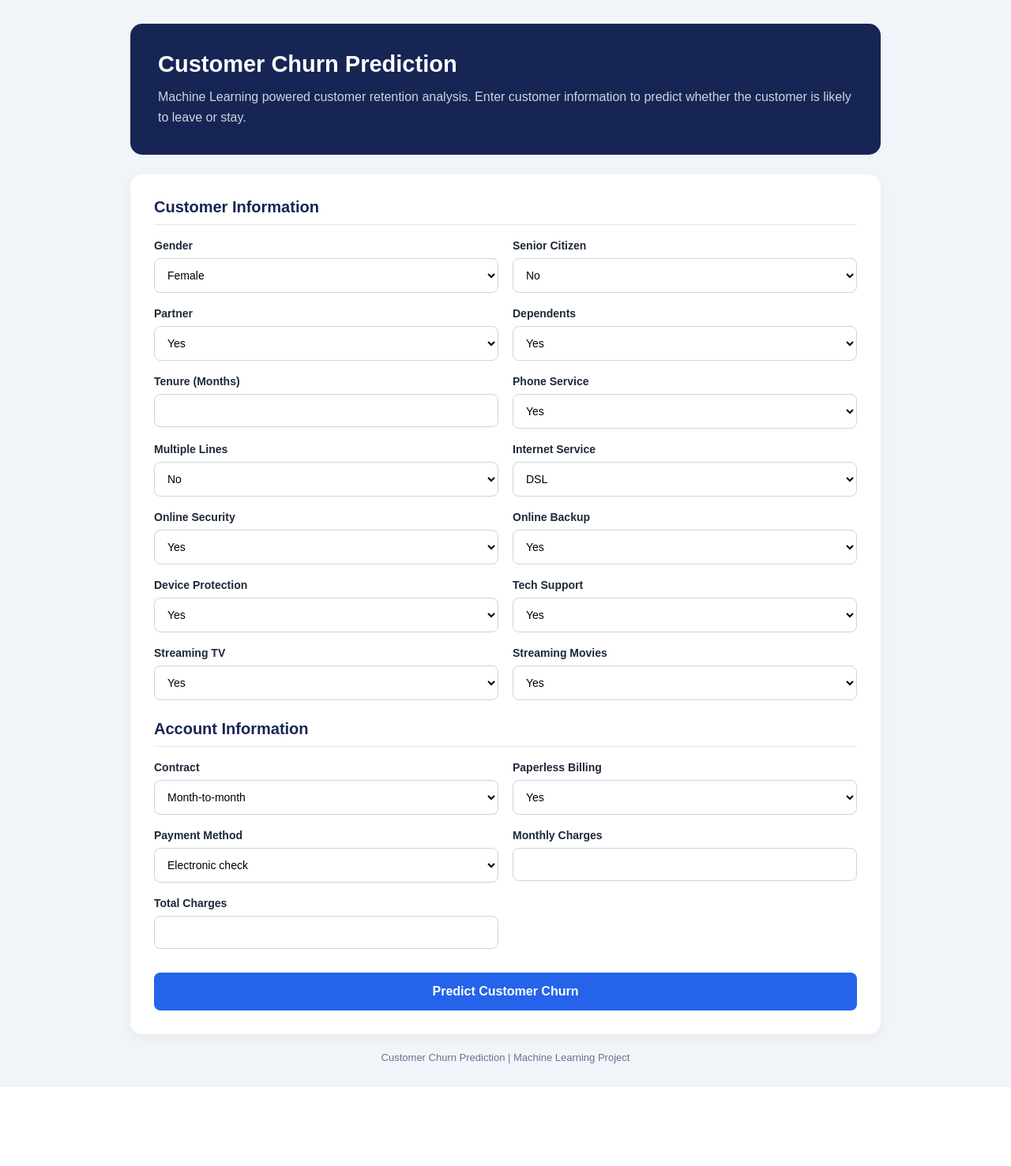
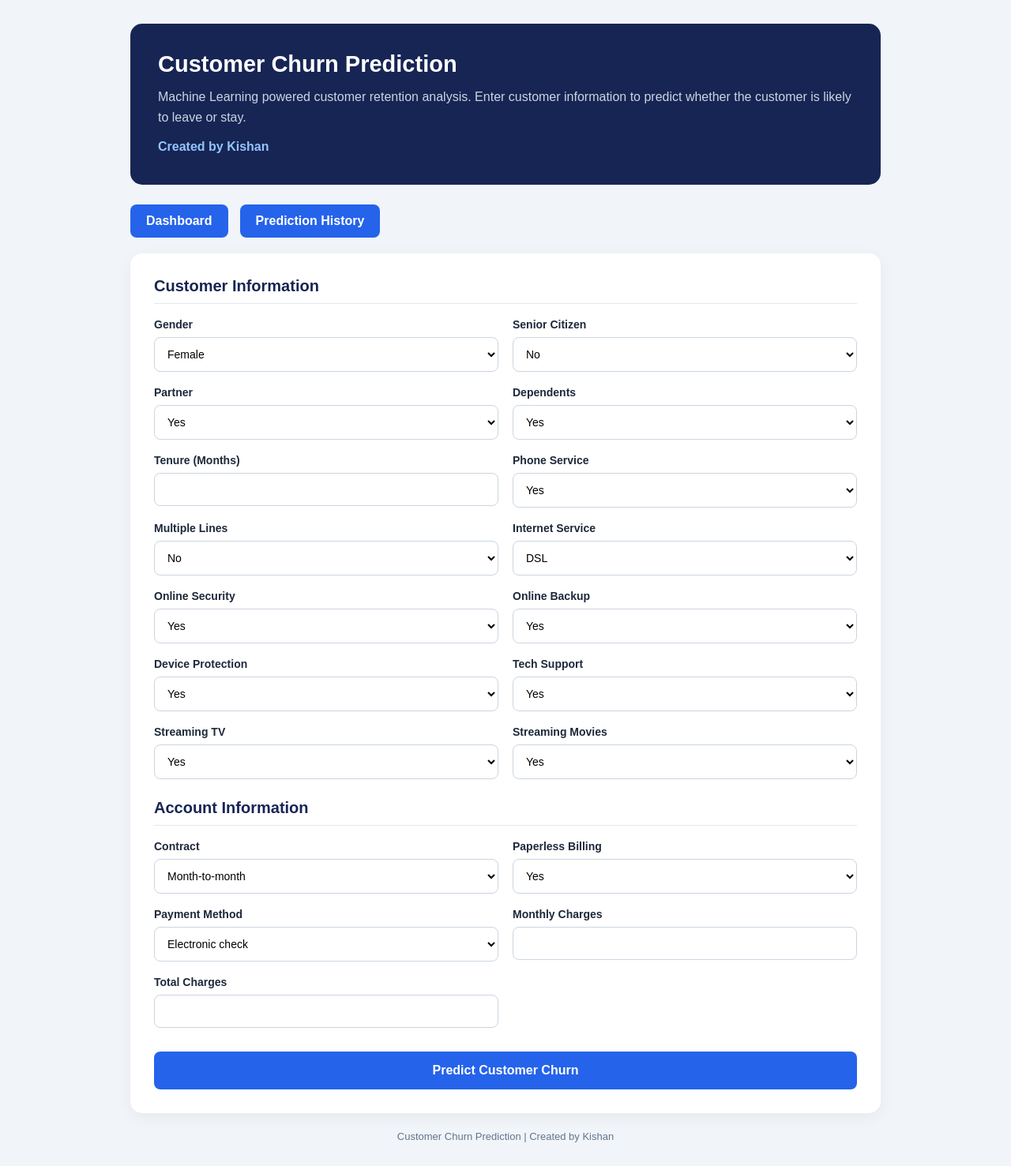
Before and after one commit to Kishan907-cmd/customer-churn-prediction, a Flask app: page / in a window 1280 px wide. Shown: the whole page at 79% size. Before the commit the page ends 1377 px from the top, so only its background shows below. Run offline with Flask 3, Linux system fonts and the light colour scheme; parts of the project's set-up code (start-up, migrations or seed data) failed here and were passed over.

Commit message:
Enhance index.html with creator info and navigation
Updated the index.html file to include creator information and navigation links, enhancing the user interface for the Customer Churn Prediction application.

```diff
--- a/templates/index.html
+++ b/templates/index.html
@@ -4,7 +4,7 @@
 <head>
 <meta charset="UTF-8">
 <meta name="viewport" content="width=device-width, initial-scale=1.0">
-<title>Customer Churn Prediction</title>
+<title>Customer Churn Prediction | Created by Kishan</title>
 
 <style>
 * {
@@ -41,6 +41,33 @@ body {
 .header p {
     color: #cbd5e1;
     line-height: 1.6;
+}
+
+.header .creator {
+    margin-top: 12px;
+    color: #93c5fd;
+    font-weight: bold;
+}
+
+/* Navigation */
+.navigation {
+    display: flex;
+    gap: 15px;
+    margin-bottom: 20px;
+}
+
+.navigation a {
+    text-decoration: none;
+    background: #2563eb;
+    color: white;
+    padding: 12px 20px;
+    border-radius: 8px;
+    font-weight: bold;
+    text-align: center;
+}
+
+.navigation a:hover {
+    background: #1d4ed8;
 }
 
 .form-card {
@@ -125,6 +152,10 @@ input:focus, select:focus {
     .form-card {
         padding: 20px;
     }
+
+    .navigation {
+        flex-direction: column;
+    }
 }
 </style>
 </head>
@@ -135,9 +166,20 @@ input:focus, select:focus {
 
     <div class="header">
         <h1>Customer Churn Prediction</h1>
-    <p>Machine Learning powered customer retention analysis.
+
+        <p>
+            Machine Learning powered customer retention analysis.
             Enter customer information to predict whether the customer
-    is likely to leave or stay.</p>
+            is likely to leave or stay.
+        </p>
+
+        <p class="creator">Created by Kishan</p>
+    </div>
+
+    <!-- Navigation Links -->
+    <div class="navigation">
+        <a href="/dashboard">Dashboard</a>
+        <a href="/history">Prediction History</a>
     </div>
 
     <div class="form-card">
@@ -315,10 +357,11 @@ Predict Customer Churn
             </button>
 
         </form>
+
     </div>
 
     <div class="footer">
-Customer Churn Prediction | Machine Learning Project
+        Customer Churn Prediction | Created by Kishan
     </div>
 
 </div>
```
Lines whose indentation alone changed are shown as unchanged.
